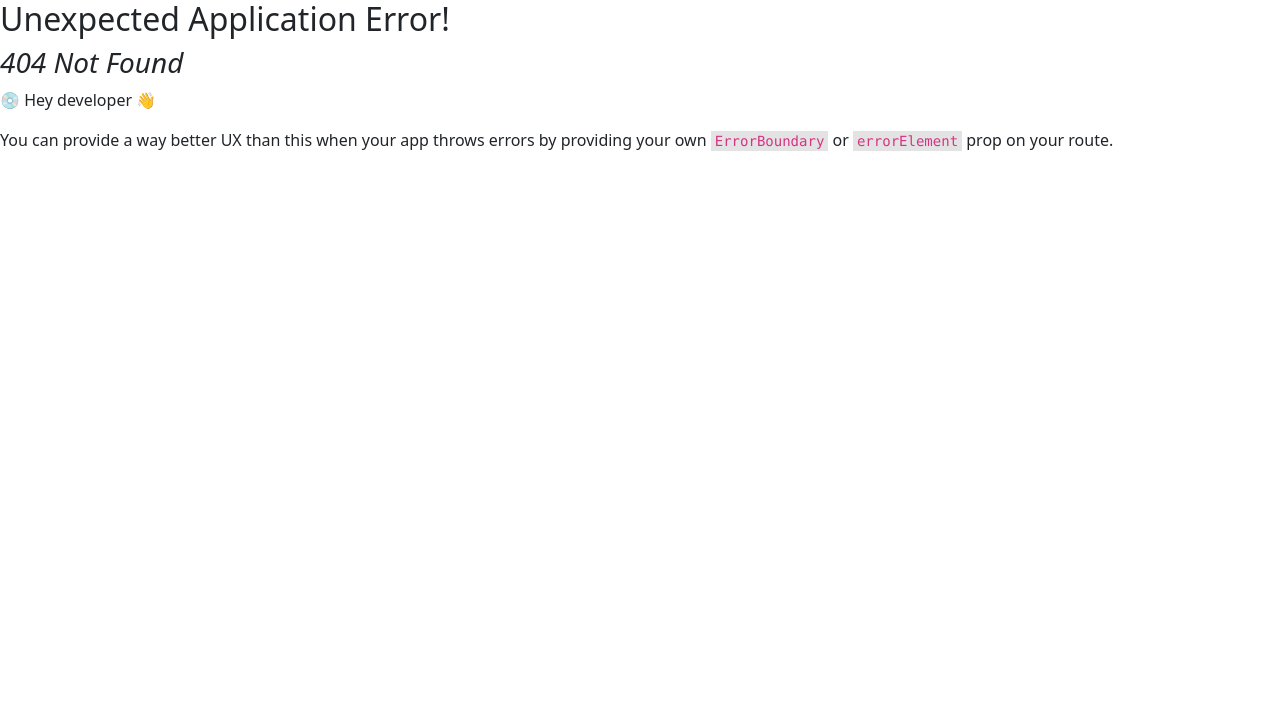
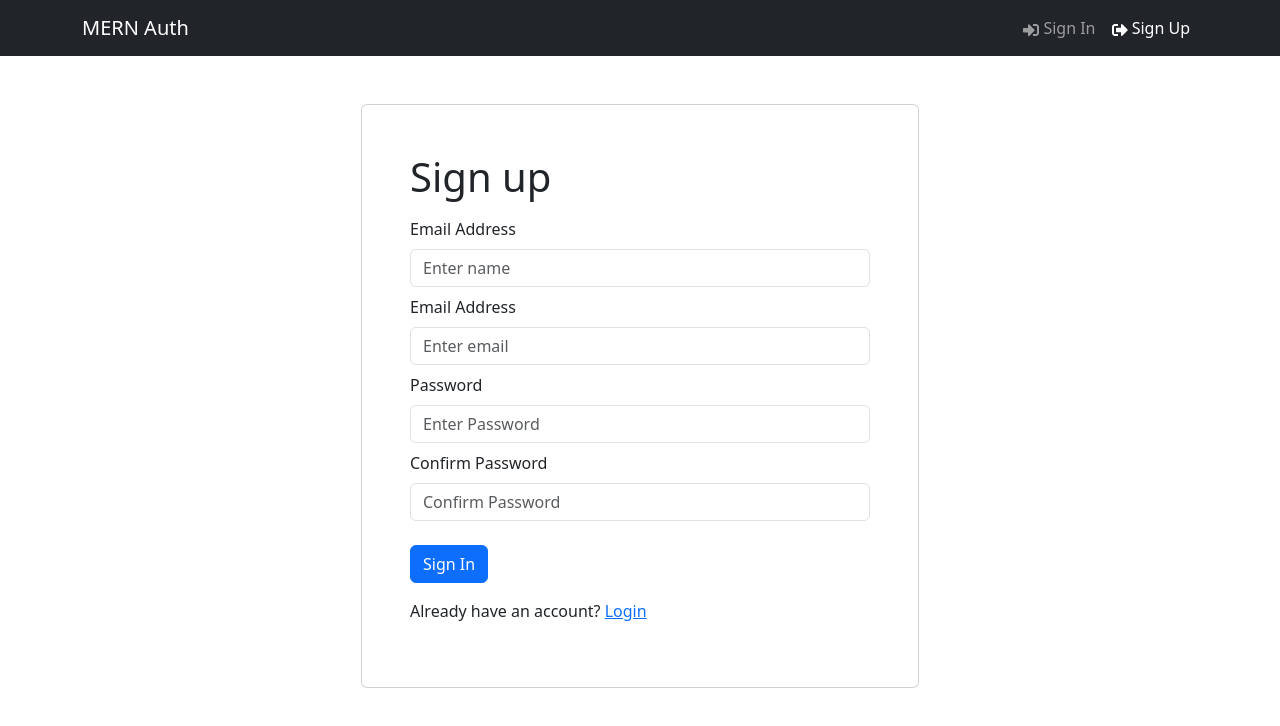
Before and after one commit to kyle-barry-apps/jwt-auth-prax, a React (Vite) app in the folder frontend/: page /register in a window 1280 px wide. Before the commit this address had no page. Shown: the top 726 px of the page. Built offline with nearby package versions, Linux system fonts and the light colour scheme.

Commit message:
created login and register pages

```diff
--- /dev/null
+++ b/frontend/src/components/FormContainer.jsx
@@ -0,0 +1,15 @@
+import { Container, Row, Col } from "react-bootstrap";
+
+const FormContainer = ({ children }) => {
+  return (
+    <Container>
+      <Row className="justify-content-md-center mt-5">
+        <Col xs={12} md={6} className="card p-5">
+          {children}
+        </Col>
+      </Row>
+    </Container>
+  );
+};
+
+export default FormContainer;
--- a/frontend/src/components/Header.jsx
+++ b/frontend/src/components/Header.jsx
@@ -1,21 +1,28 @@
 import { Navbar, Nav, Container } from "react-bootstrap";
 import { FaSignInAlt, FaSignOutAlt } from "react-icons/fa";
+import { LinkContainer } from "react-router-bootstrap";
 
 const Header = () => {
   return (
     <header>
       <Navbar bg="dark" variant="dark" expand="lg" collapseOnSelect>
         <Container>
-          <Navbar.Brand href="/">MERN Auth</Navbar.Brand>
+          <LinkContainer to="/">
+            <Navbar.Brand>MERN Auth</Navbar.Brand>
+          </LinkContainer>
           <Navbar.Toggle aria-controls="basic-navbar-nav" />
           <Navbar.Collapse id="basic-navbar-nav">
             <Nav className="ms-auto">
-              <Nav.Link href="/login">
-                <FaSignInAlt /> Sign In
-              </Nav.Link>
-              <Nav.Link href="/login">
-                <FaSignOutAlt /> Sign Up
-              </Nav.Link>
+              <LinkContainer to="/login">
+                <Nav.Link>
+                  <FaSignInAlt /> Sign In
+                </Nav.Link>
+              </LinkContainer>
+              <LinkContainer to="/register">
+                <Nav.Link>
+                  <FaSignOutAlt /> Sign Up
+                </Nav.Link>
+              </LinkContainer>
             </Nav>
           </Navbar.Collapse>
         </Container>
--- a/frontend/src/main.jsx
+++ b/frontend/src/main.jsx
@@ -10,11 +10,15 @@
 import "bootstrap/dist/css/bootstrap.min.css";
 import "./index.css";
 import Homescreen from "./screens/Homescreen.jsx";
+import LoginScreen from "./screens/LoginScreen.jsx";
+import RegisterScreen from "./screens/RegisterScreen.jsx";
 
 const router = createBrowserRouter(
   createRoutesFromElements(
     <Route path="/" element={<App />}>
       <Route index={true} path="/" element={<Homescreen />} />
+      <Route path="/login" element={<LoginScreen />} />
+      <Route path="/register" element={<RegisterScreen />} />
     </Route>
   )
 );
--- a/frontend/src/screens/Hero.jsx
+++ b/frontend/src/screens/Hero.jsx
@@ -1,4 +1,5 @@
 import { Container, Card, Button } from "react-bootstrap";
+import { LinkContainer } from "react-router-bootstrap";
 
 const Hero = () => {
   return (
@@ -12,12 +13,14 @@
             Bootstrap library
           </p>
           <div className="d-flex">
-            <Button variant="primary" href="/login" className="me-3">
-              Sign In
-            </Button>
-            <Button variant="secondary" href="/register">
-              Register
-            </Button>
+            <LinkContainer to="/login">
+              <Button variant="primary" className="me-3">
+                Sign In
+              </Button>
+            </LinkContainer>
+            <LinkContainer to="/register">
+              <Button variant="secondary">Register</Button>
+            </LinkContainer>
           </div>
         </Card>
       </Container>
--- /dev/null
+++ b/frontend/src/screens/LoginScreen.jsx
@@ -0,0 +1,51 @@
+import { useState } from "react";
+import { Link } from "react-router-dom";
+import { Form, Button, Row, Col } from "react-bootstrap";
+import FormContainer from "../components/FormContainer";
+
+const LoginScreen = () => {
+  const [email, setEmail] = useState("");
+  const [password, setPassword] = useState("");
+
+  const submitHandler = async (e) => {
+    e.preventDefault();
+    console.log("submit");
+  };
+
+  return (
+    <FormContainer>
+      <h1>Sign in</h1>
+      <Form onSubmit={submitHandler}>
+        <Form.Group className="my-2" controlId="email">
+          <Form.Label>Email Address</Form.Label>
+          <Form.Control
+            type="email"
+            placeholder="Enter email"
+            value={email}
+            onChange={(e) => setEmail(e.target.value)}
+          ></Form.Control>
+        </Form.Group>
+        <Form.Group className="my-2" controlId="password">
+          <Form.Label>Password</Form.Label>
+          <Form.Control
+            type="password"
+            placeholder="Enter Password"
+            value={password}
+            onChange={(e) => setPassword(e.target.value)}
+          ></Form.Control>
+        </Form.Group>
+        <Button type="submit" variant="primary" className="mt-3">
+          Sign In
+        </Button>
+
+        <Row className="py-3">
+          <Col>
+            New User? <Link to="/register">Register</Link>
+          </Col>
+        </Row>
+      </Form>
+    </FormContainer>
+  );
+};
+
+export default LoginScreen;
--- /dev/null
+++ b/frontend/src/screens/RegisterScreen.jsx
@@ -0,0 +1,71 @@
+import { useState } from "react";
+import { Link } from "react-router-dom";
+import { Form, Button, Row, Col } from "react-bootstrap";
+import FormContainer from "../components/FormContainer";
+
+const RegisterScreen = () => {
+  const [name, setName] = useState("");
+  const [email, setEmail] = useState("");
+  const [password, setPassword] = useState("");
+  const [confirmPassword, setConfirmPassword] = useState("");
+
+  const submitHandler = async (e) => {
+    e.preventDefault();
+    console.log("submit");
+  };
+
+  return (
+    <FormContainer>
+      <h1>Sign up</h1>
+      <Form onSubmit={submitHandler}>
+        <Form.Group className="my-2" controlId="name">
+          <Form.Label>Email Address</Form.Label>
+          <Form.Control
+            type="text"
+            placeholder="Enter name"
+            value={name}
+            onChange={(e) => setName(e.target.value)}
+          ></Form.Control>
+        </Form.Group>
+        <Form.Group className="my-2" controlId="email">
+          <Form.Label>Email Address</Form.Label>
+          <Form.Control
+            type="email"
+            placeholder="Enter email"
+            value={email}
+            onChange={(e) => setEmail(e.target.value)}
+          ></Form.Control>
+        </Form.Group>
+        <Form.Group className="my-2" controlId="password">
+          <Form.Label>Password</Form.Label>
+          <Form.Control
+            type="password"
+            placeholder="Enter Password"
+            value={password}
+            onChange={(e) => setPassword(e.target.value)}
+          ></Form.Control>
+        </Form.Group>
+        <Form.Group className="my-2" controlId="confirmPassword">
+          <Form.Label>Confirm Password</Form.Label>
+          <Form.Control
+            type="password"
+            placeholder="Confirm Password"
+            value={confirmPassword}
+            onChange={(e) => setConfirmPassword(e.target.value)}
+          ></Form.Control>
+        </Form.Group>
+        <Button type="submit" variant="primary" className="mt-3">
+          Sign In
+        </Button>
+
+        <Row className="py-3">
+          <Col>
+            Already have an account? <Link to="/login">Login</Link>
+          </Col>
+        </Row>
+      </Form>
+    </FormContainer>
+  );
+};
+
+export default RegisterScreen;
--- a/package.json
+++ b/package.json
@@ -6,7 +6,8 @@
   "main": "index.js",
   "scripts": {
     "start": "node backend/server.js",
-    "server": "nodemon backend/server.js"
+    "server": "nodemon backend/server.js",
+    "client": "npm run dev --prefix frontend"
   },
   "keywords": [],
   "author": "",
@@ -18,7 +19,8 @@
     "express": "^4.18.2",
     "express-async-handler": "^1.2.0",
     "jsonwebtoken": "^9.0.2",
-    "mongoose": "^7.5.0"
+    "mongoose": "^7.5.0",
+    "morgan": "^1.10.0"
   },
   "devDependencies": {
     "nodemon": "^3.0.1"
```
Also changed, not shown: 2 other files (tests, documents, lock files or other folders).
